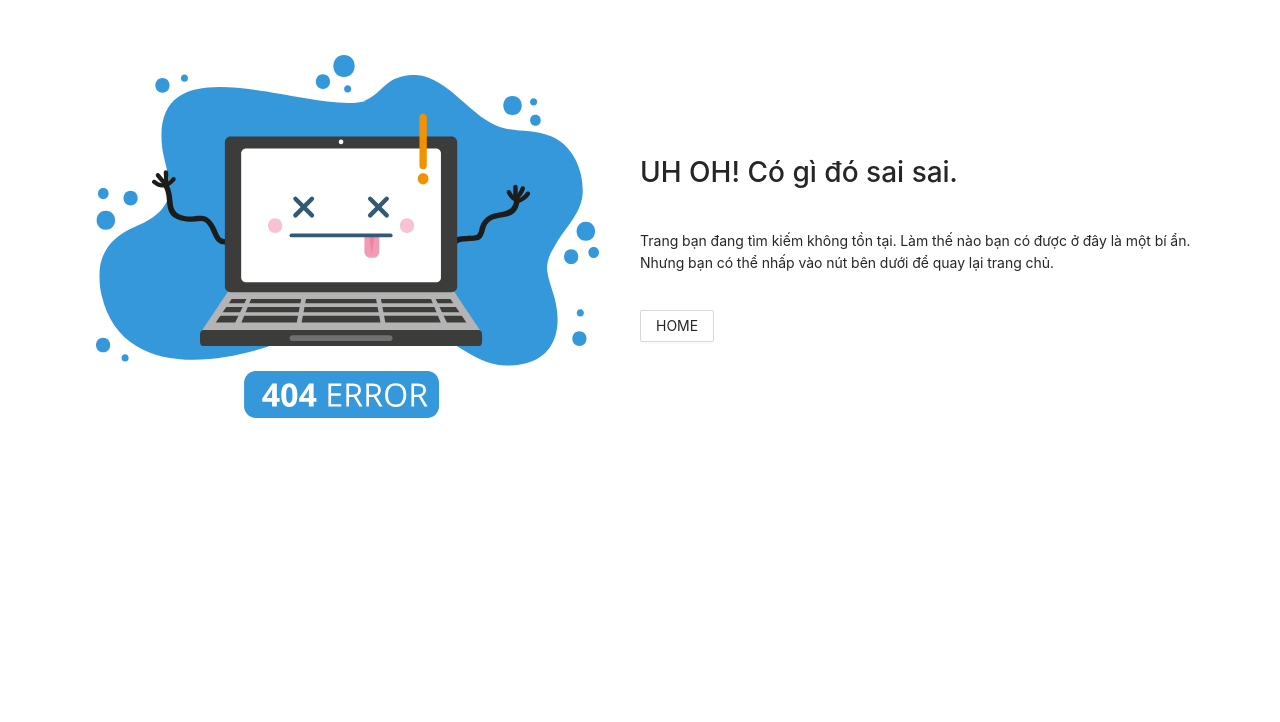
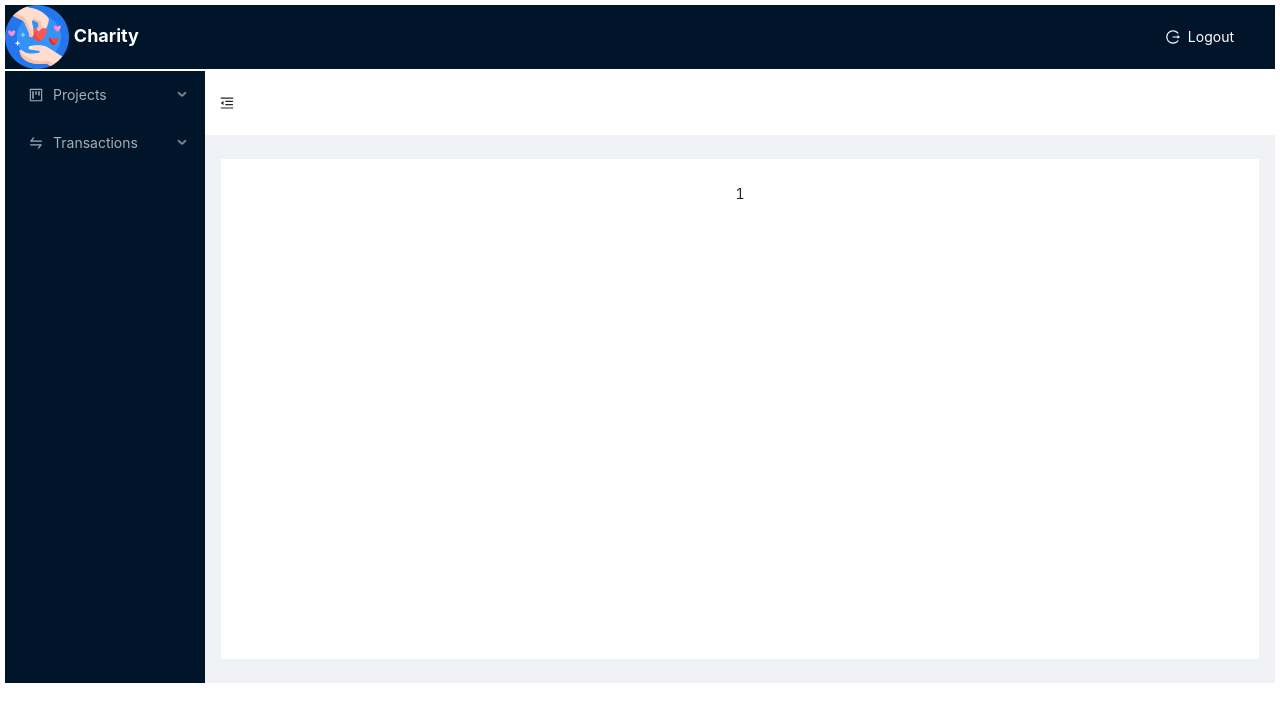
Before and after one commit to vdkhoa7498/do-an-cnm-cq2017_web-app, a React (Create React App) app: page /my-projects in a window 1280 px wide. Shown: the top 722 px of the page. Built offline with nearby package versions, Linux system fonts and the light colour scheme; sample sign-in values are in the browser's storage.

Commit message:
my projects

```diff
--- a/src/index.route.jsx
+++ b/src/index.route.jsx
@@ -14,29 +14,30 @@ import Project from "./pages/project/Project";
 import Donate from "./pages/transaction/Donate";
 import ConfirmProjectList from "./pages/project/ConfirmProjectList"
 import UnconfirmProjectList from "./pages/project/UnconfirmProjectList"
-
+import MyProject from "./pages/myProject/MyProject";
 import ProjectItem from "./pages/project/ProjectItem";
 import CreateProject from "./pages/project/CreateProject";
 import Resend from "./pages/transaction/Resend";
 
 function RouterOutlet(props) {
+  const role = localStorage.getItem("role")
   return (
     <Suspense fallback={null}>
       <Router>
         <Switch>
           <Route exact path="/">
-            <Redirect to="/projects" />
+            <Redirect to="/confirmed-projects" />
           </Route>
           <Route
             exact
             path={[
-              "/projects",
               "/projects/:id",
               "/create-new-project",
               "/donate-transactions",
               "/resend-transactions",
               "/confirmed-projects",
-              "/unconfirmed-projects"
+              "/unconfirmed-projects",
+              "/my-projects",
             ]}
           >
             <LayoutComponent>
@@ -47,8 +48,13 @@ function RouterOutlet(props) {
                 <Route path="/projects/:id">
                   <ProjectItem />
                 </Route>
-                <Route path="/projects">
-                  <Project />
+                <Route path="/my-projects">
+                  {
+                    (role)
+                    ?
+                    <MyProject />
+                    : <Redirect to="/confirmed-projects"/>
+                  }
                 </Route>
                 <Route path="/confirmed-projects">
                   <ConfirmProjectList />
--- /dev/null
+++ b/src/pages/myProject/MyProject.jsx
@@ -0,0 +1,18 @@
+import UserProject from './UserProject'
+import OrganizationProject from './OrganizationProject'
+
+const MyProject = () => {
+    const role = localStorage.getItem('role')
+    console.log(role)
+    return(
+        <div>
+            {
+                (role==="user")
+                ? <UserProject/>
+                : <OrganizationProject/>
+            }
+        </div>
+    )
+}
+
+export default MyProject
--- /dev/null
+++ b/src/pages/myProject/OrganizationProject.jsx
@@ -0,0 +1,7 @@
+const OrganizationProject = () =>{
+    return(
+        <div>1</div>
+    )
+}
+
+export default OrganizationProject
--- /dev/null
+++ b/src/pages/myProject/UserProject.jsx
@@ -0,0 +1,7 @@
+const UserProject = () =>{
+    return(
+        <div>user</div>
+    )
+}
+
+export default UserProject
```
